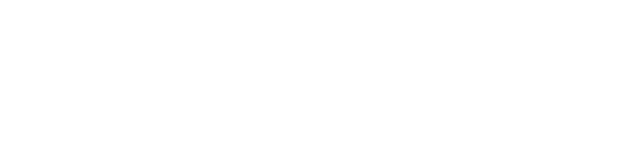
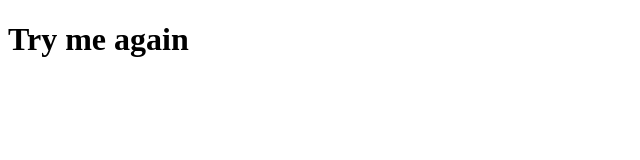
Before and after one commit to MehdiB08/testing-github-etc, a plain HTML site: page feature1.html in a window 1280 px wide. Shown: the whole page, without its empty margins (0-640 px from the left). Drawn offline with Linux system fonts and the light colour scheme.

Commit message:
Update feature1.html

```diff
--- a/feature1.html
+++ b/feature1.html
@@ -6,6 +6,7 @@
     <title>Document</title>
 </head>
 <body>
-
+    <h1>Try me again
+    </h1>
 </body>
 </html>
```
